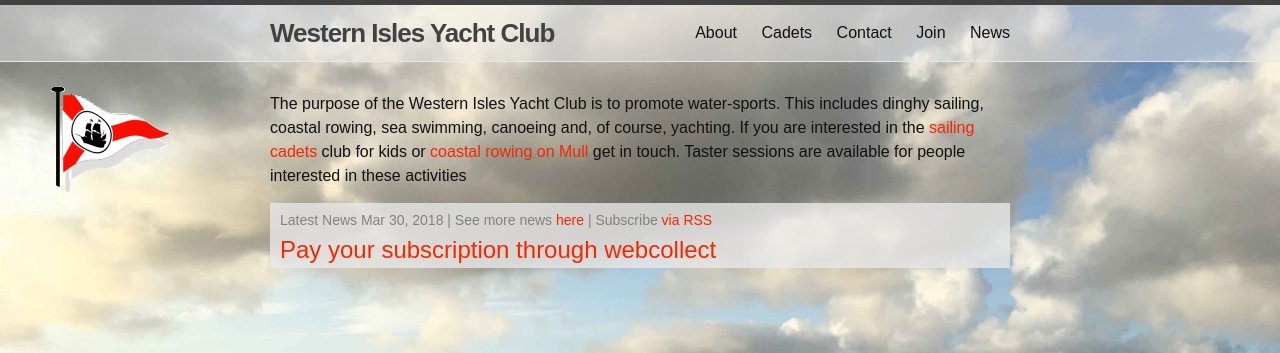
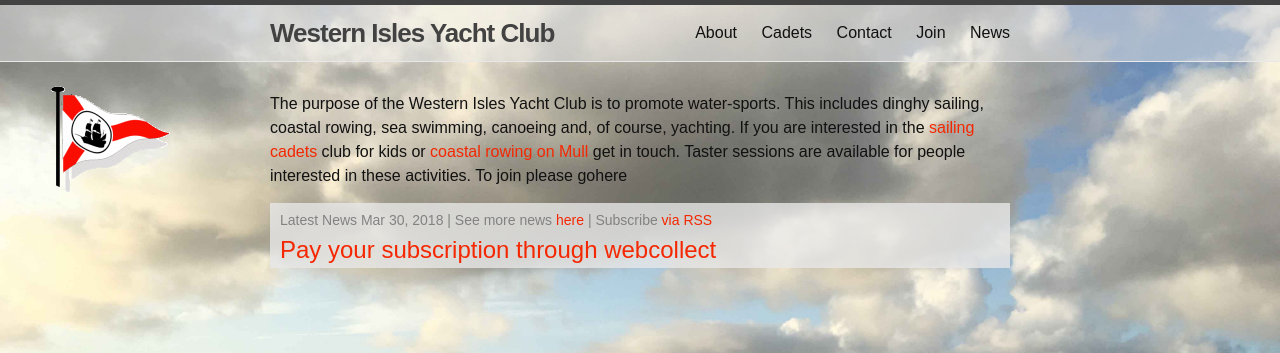
Before and after one commit to wiyc/wiyc.github.io, a Jekyll site: the page built from index.html, in a window 1280 px wide. Shown: the top 353 px of the page. Built offline with Jekyll 4.4.1, drawn with Linux system fonts in a browser that asks for light colours.

Commit message:
Added link to webcollect on the front page

```diff
--- a/index.html
+++ b/index.html
@@ -4,7 +4,7 @@
 
 <div class="home">
 
-  <p>The purpose of the Western Isles Yacht Club is to promote water-sports. This includes dinghy sailing, coastal rowing, sea swimming, canoeing and, of course, yachting. If you are interested in the <a href="/sailing-cadets/">sailing cadets</a> club for kids or <a href="http://isleofmullcoastalrowing.org">coastal rowing on Mull</a> get in touch. Taster sessions are available for people interested in these activities </p>
+  <p>The purpose of the Western Isles Yacht Club is to promote water-sports. This includes dinghy sailing, coastal rowing, sea swimming, canoeing and, of course, yachting. If you are interested in the <a href="/sailing-cadets/">sailing cadets</a> club for kids or <a href="http://isleofmullcoastalrowing.org">coastal rowing on Mull</a> get in touch. Taster sessions are available for people interested in these activities. To join please go<a href="http://webcollect.org.uk/wiyc"></a>here</p>
   <!-- <h1 class="page-heading">News</h1> -->
 
   <ul class="post-list">
```
